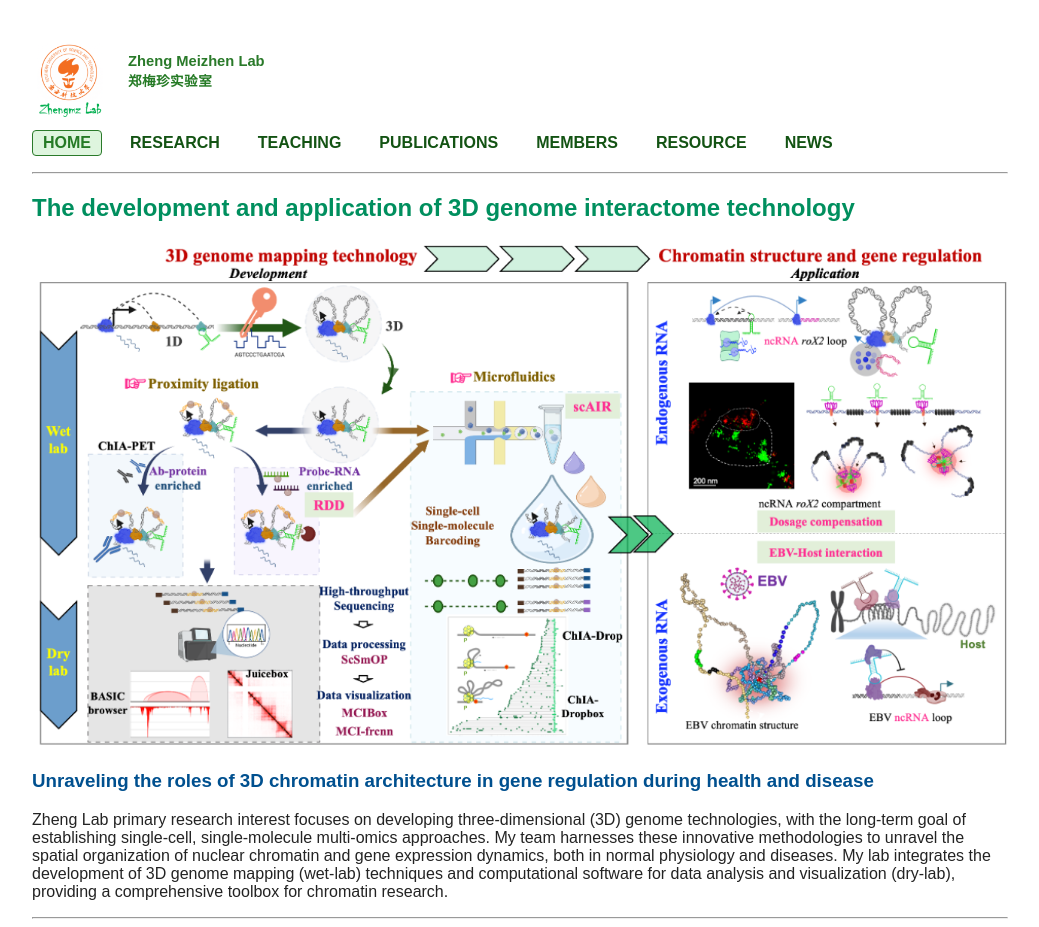
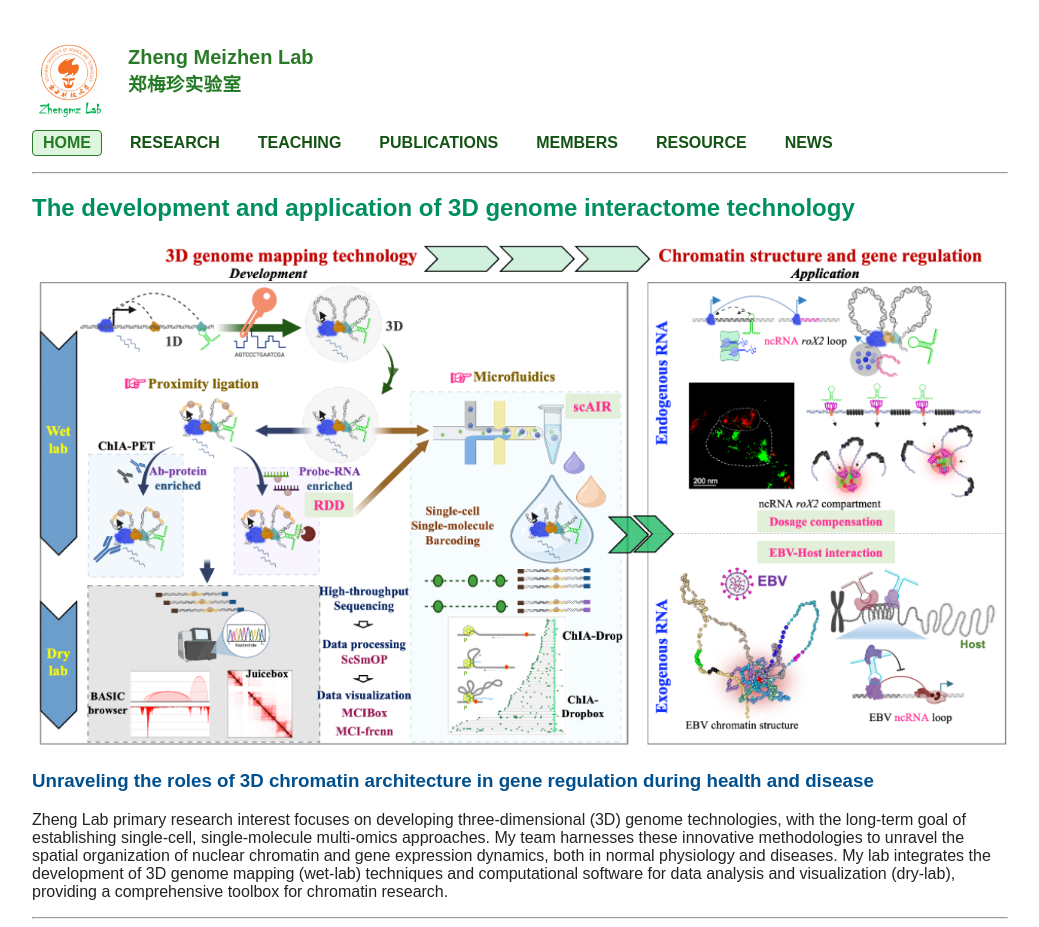
Before and after one commit to ZhengmzLab/zhengmzlab.github.io, a Jekyll site: the page built from index.md, in a window 1280 px wide. Shown: the whole page, without its empty margins (120-1159 px from the left). Built offline with Jekyll 4.4.1, drawn with Linux system fonts in a browser that asks for light colours; comment, search, counter and statistics services are not loaded.

Commit message:
Remove redundant font-size from lab-title
Removed redundant font-size declaration for lab-title.

```diff
--- a/_layouts/default.html
+++ b/_layouts/default.html
@@ -34,7 +34,6 @@
     .lab-title {
       font-size: 1.25em;
       color: #2a7a2a;
-      font-size: 0.92em;   /* 或更适合你的字号 */
       font-weight: bold;
       white-space: nowrap;
       overflow: hidden;
```
